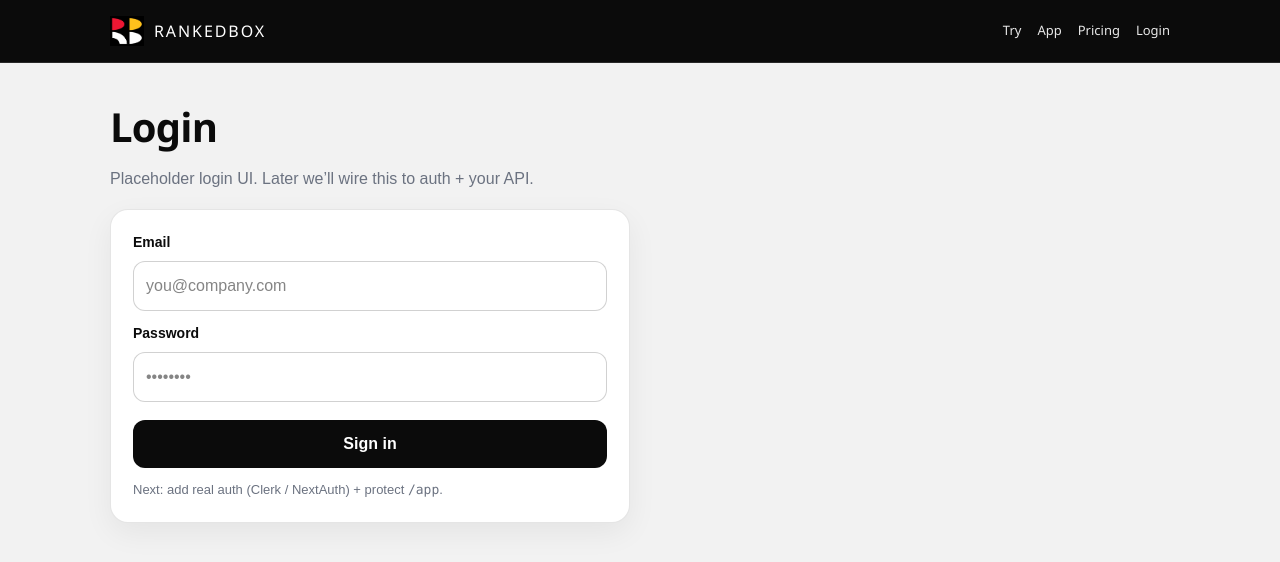
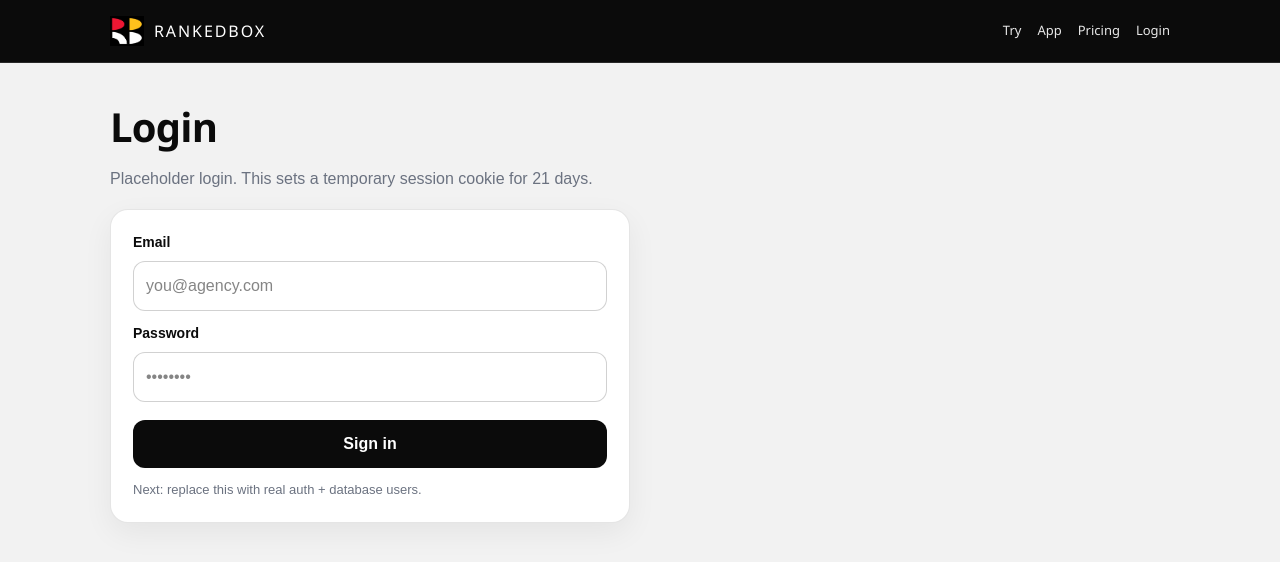
Before and after one commit to growthghost/kwapp, a Next.js app in the folder web/: page /login in a window 1280 px wide. Shown: the top 562 px of the page. Built offline with nearby package versions, Linux system fonts and the light colour scheme.

Commit message:
Login.js_Set Cookie and redirect to /app

```diff
--- a/web/src/app/login/page.js
+++ b/web/src/app/login/page.js
@@ -2,16 +2,32 @@
 "use client";
 
 import { useState } from "react";
+import { useRouter, useSearchParams } from "next/navigation";
 
 export default function LoginPage() {
   const [email, setEmail] = useState("");
   const [pw, setPw] = useState("");
 
+  const router = useRouter();
+  const searchParams = useSearchParams();
+  const nextPath = searchParams.get("next") || "/app";
+
+  function handleSignIn() {
+    // TEMP AUTH (Milestone A):
+    // Set a simple cookie to simulate "logged in"
+    const days = 21;
+    const maxAge = days * 24 * 60 * 60; // seconds
+
+    document.cookie = `rb_session=1; Max-Age=${maxAge}; Path=/; SameSite=Lax`;
+
+    router.push(nextPath);
+  }
+
   return (
     <main className="rb-container">
       <h1 className="rb-title">Login</h1>
       <p className="rb-subtitle">
-        Placeholder login UI. Later we’ll wire this to auth + your API.
+        Placeholder login. This sets a temporary session cookie for {`21`} days.
       </p>
 
       <div className="rb-card" style={{ marginTop: 18, maxWidth: 520 }}>
@@ -23,7 +39,8 @@ export default function LoginPage() {
               type="email"
               value={email}
               onChange={(e) => setEmail(e.target.value)}
-              placeholder="you@company.com"
+              placeholder="you@agency.com"
+              autoComplete="off"
             />
           </div>
 
@@ -35,19 +52,16 @@ export default function LoginPage() {
               value={pw}
               onChange={(e) => setPw(e.target.value)}
               placeholder="••••••••"
+              autoComplete="off"
             />
           </div>
 
-          <button
-            className="rb-btn"
-            onClick={() => alert("Placeholder only — auth coming next.")}
-            style={{ marginTop: 6 }}
-          >
+          <button className="rb-btn" onClick={handleSignIn} style={{ marginTop: 6 }}>
             Sign in
           </button>
 
           <div style={{ color: "var(--muted)", fontSize: 13 }}>
-            Next: add real auth (Clerk / NextAuth) + protect <code>/app</code>.
+            Next: replace this with real auth + database users.
           </div>
         </div>
       </div>
```
